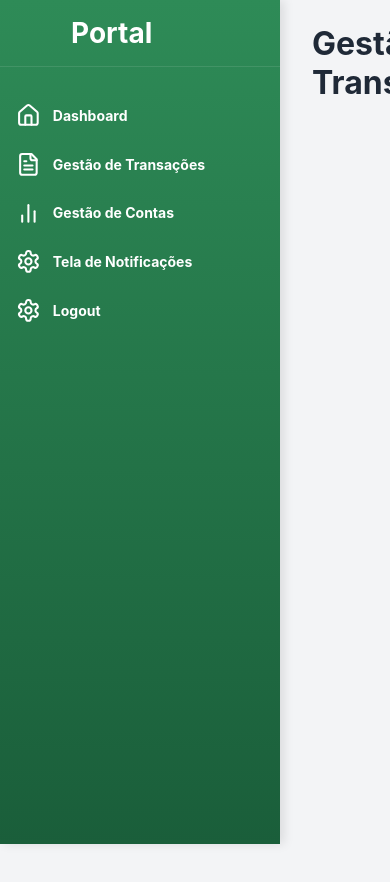
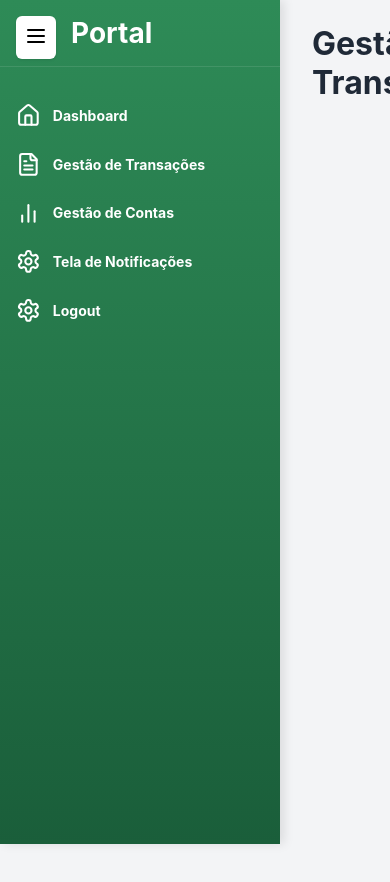
Before and after one commit to RusthenRonald2006/Portal-de-analise-em-anomalias-transacionais, a React (Create React App) app in the folder detec-anomalias/: page /gestaotransacoes in a window 390 px wide. Shown: the top 882 px of the page. Built offline with nearby package versions, Linux system fonts and the light colour scheme; the HTML template or start-up script is replaced by a standard one.

Commit message:
botão hamburguer só ira aparecer em telas pequenas

```diff
--- a/detec-anomalias/src/components/Pages/GestaoTransacoes.module.css
+++ b/detec-anomalias/src/components/Pages/GestaoTransacoes.module.css
@@ -35,8 +35,12 @@
 }
 
 @media (max-width:1024px){
-
+    .mobile_menu_button{
+        display: block;
+    }
  }
 @media (max-width:640px){
-
+    .mobile_menu_button{
+        display: block;
+    }
  }
```
